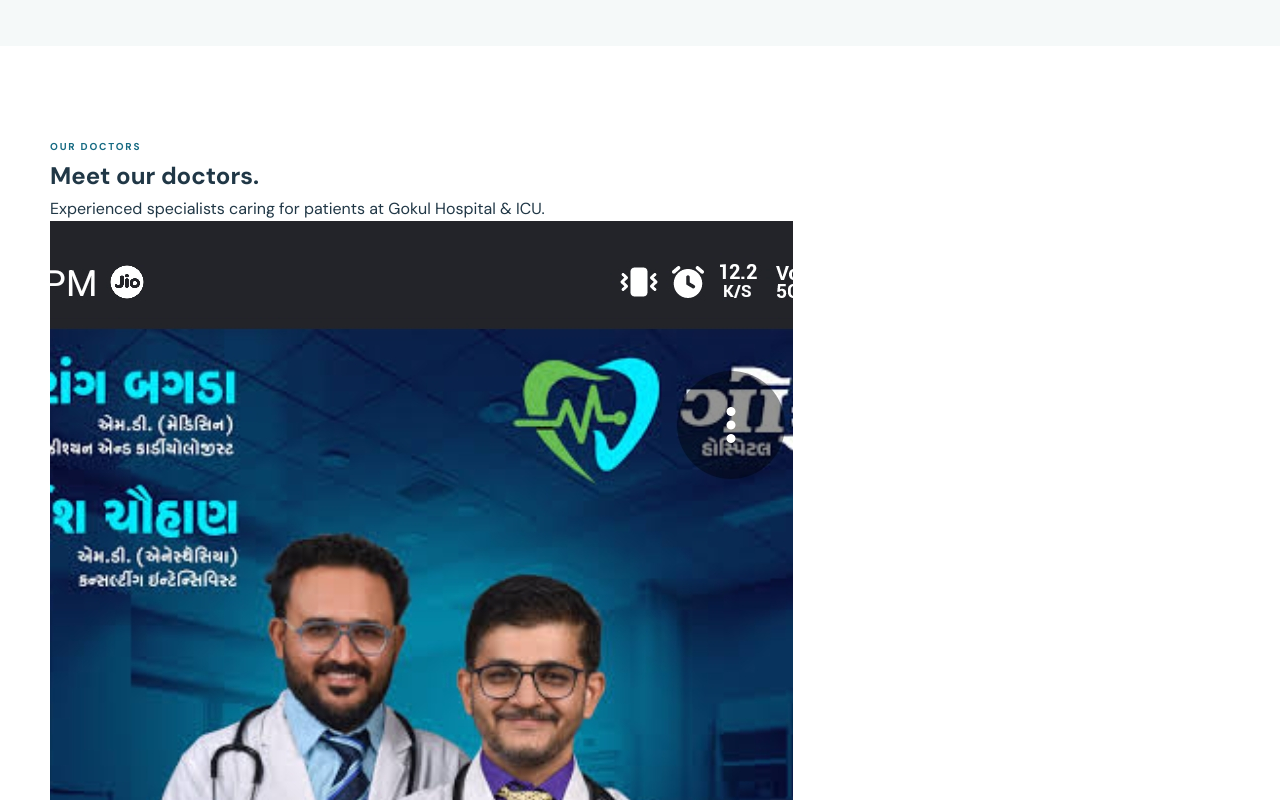
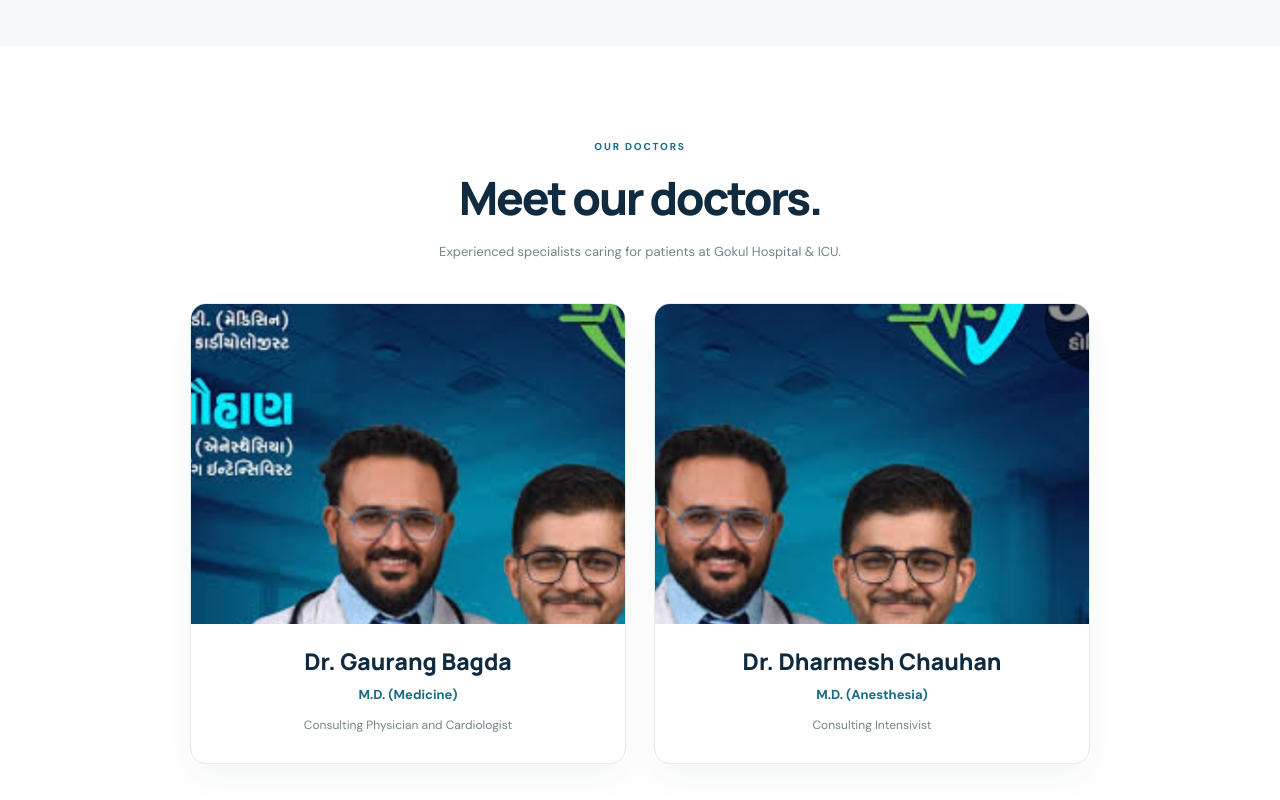
Before and after one commit to kartikgadhiya24-dev/hospital-demo-web, a React (Vite) app: page /gokul-hospital in a window 1280 px wide. Shown: the part 1700-2500 px from the top of the page. Built offline with nearby package versions, Linux system fonts and the light colour scheme.

Commit message:
Style side-by-side Gokul doctor cards

```diff
--- a/src/pages/HospitalSites.css
+++ b/src/pages/HospitalSites.css
@@ -807,15 +807,21 @@ html{scroll-behavior:smooth}
 @media(max-width:650px){.gk-shell{width:calc(100% - 34px)}.gk-top .gk-shell{height:36px;font-size:8px}.gk-nav{height:70px}.gk-brand b{font-size:12px}.gk-brand small{font-size:7px}.gk-brand>span{width:39px;height:39px}.gk-nav nav{display:none}.gk-call{padding:11px 12px;font-size:10px}.gk-hero{padding:52px 0 58px}.gk-hero-grid{grid-template-columns:1fr;gap:37px}.gk-copy h1{font-size:47px;margin:19px 0}.gk-copy>p{font-size:13px}.gk-actions{display:grid;grid-template-columns:1fr}.gk-rating{margin-top:27px}.gk-visual{padding-left:14px}.gk-visual>img{height:300px}.gk-visual:before{inset:14px 14px 0 0}.gk-facts .gk-shell{grid-template-columns:1fr}.gk-facts .gk-shell>div{border-right:0;border-bottom:1px solid #e1e9e8;padding:12px 0}.gk-facts .gk-shell>div:last-child{border:0}.gk-about,.gk-facilities,.gk-location{padding:60px 0}.gk-about-grid,.gk-location-grid{grid-template-columns:1fr;gap:22px}.gk-about h2,.gk-section-head h2,.gk-location h2{font-size:33px}.gk-section-head{display:block}.gk-section-head>p{margin-top:13px}.gk-cards{grid-template-columns:1fr}.gk-cards article{min-height:0}.gk-contact-inner{display:block}.gk-contact-inner>a{display:inline-flex;margin-top:20px}.gk-footer>.gk-shell:first-child{display:block}.gk-footer .gk-shell>div:last-child{margin-top:18px;flex-wrap:wrap;gap:15px}}
 
 
-/* Gokul doctor profile and WhatsApp enquiry */
+/* Gokul doctor profiles */
 .gokul-site .gk-doctors{padding:86px 0;background:#fff}
-.gokul-site .gk-doctor-grid{display:grid;grid-template-columns:.85fr 1.15fr;gap:72px;align-items:center}
-.gokul-site .gk-doctor-photo{height:390px;max-width:430px;width:100%;padding:12px;background:#eaf5f4;border-radius:16px;position:relative}
-.gokul-site .gk-doctor-photo:before{content:'';position:absolute;inset:25px -15px -15px 25px;border:1px solid #b7d8d3;border-radius:15px;z-index:0}
-.gokul-site .gk-doctor-photo img{position:relative;z-index:1;width:100%;height:100%;object-fit:cover;object-position:center 25%;border-radius:10px;display:block}
-.gokul-site .gk-doctor-copy h2,.gokul-site .gk-enquiry h2{font:800 clamp(32px,4vw,46px)/1.15 Manrope,sans-serif;letter-spacing:-.05em;color:var(--gk-navy);margin:15px 0}
-.gokul-site .gk-doctor-copy p,.gokul-site .gk-enquiry-grid>div>p{font-size:13px;line-height:1.9;color:#71858a;max-width:520px}
-.gokul-site .gk-doctor-link{display:inline-flex;align-items:center;gap:10px;margin-top:15px;padding:13px 17px;border-radius:7px;background:#eaf5f3;color:var(--gk-blue);font-size:11px;font-weight:800}
+.gokul-site .gk-doctors-heading{text-align:center;margin:0 auto 38px;max-width:650px}
+.gokul-site .gk-doctors-heading h2{font:800 clamp(32px,4vw,46px)/1.15 Manrope,sans-serif;letter-spacing:-.05em;color:var(--gk-navy);margin:15px 0}
+.gokul-site .gk-doctors-heading p{font-size:13px;line-height:1.9;color:#71858a}
+.gokul-site .gk-doctor-cards{display:grid;grid-template-columns:repeat(2,minmax(0,1fr));gap:28px;max-width:900px;margin:0 auto}
+.gokul-site .gk-doctor-card{overflow:hidden;border:1px solid #e2eceb;border-radius:16px;background:#fff;box-shadow:0 12px 34px #173b4a0d}
+.gokul-site .gk-doctor-card-photo{height:320px;position:relative;overflow:hidden;background:#eaf5f4}
+.gokul-site .gk-doctor-card-photo img{position:absolute;inset:0;width:100%;height:100%;max-width:none;object-fit:cover;transform:scale(1.65);border-radius:0;display:block}
+.gokul-site .gk-doctor-crop-left img{transform-origin:28% center}
+.gokul-site .gk-doctor-crop-right img{transform-origin:76% center}
+.gokul-site .gk-doctor-card-info{padding:23px 24px 26px;text-align:center}
+.gokul-site .gk-doctor-card-info h3{font:800 clamp(19px,2.2vw,23px)/1.25 Manrope,sans-serif;color:var(--gk-navy);margin:0 0 9px}
+.gokul-site .gk-doctor-card-info p{font-size:13px;font-weight:800;color:var(--gk-blue);margin:0 0 6px}
+.gokul-site .gk-doctor-card-info span{font-size:12px;line-height:1.6;color:#71858a}
 .gokul-site .gk-enquiry{padding:88px 0;background:#f2f8f7}
 .gokul-site .gk-enquiry-grid{display:grid;grid-template-columns:1fr .9fr;gap:65px;align-items:start}
 .gokul-site .gk-enquiry-note{display:flex;gap:11px;max-width:490px;margin-top:28px;padding:15px;border-radius:9px;background:#e5f1ef;color:#627b80;font-size:10px;line-height:1.7}
```
